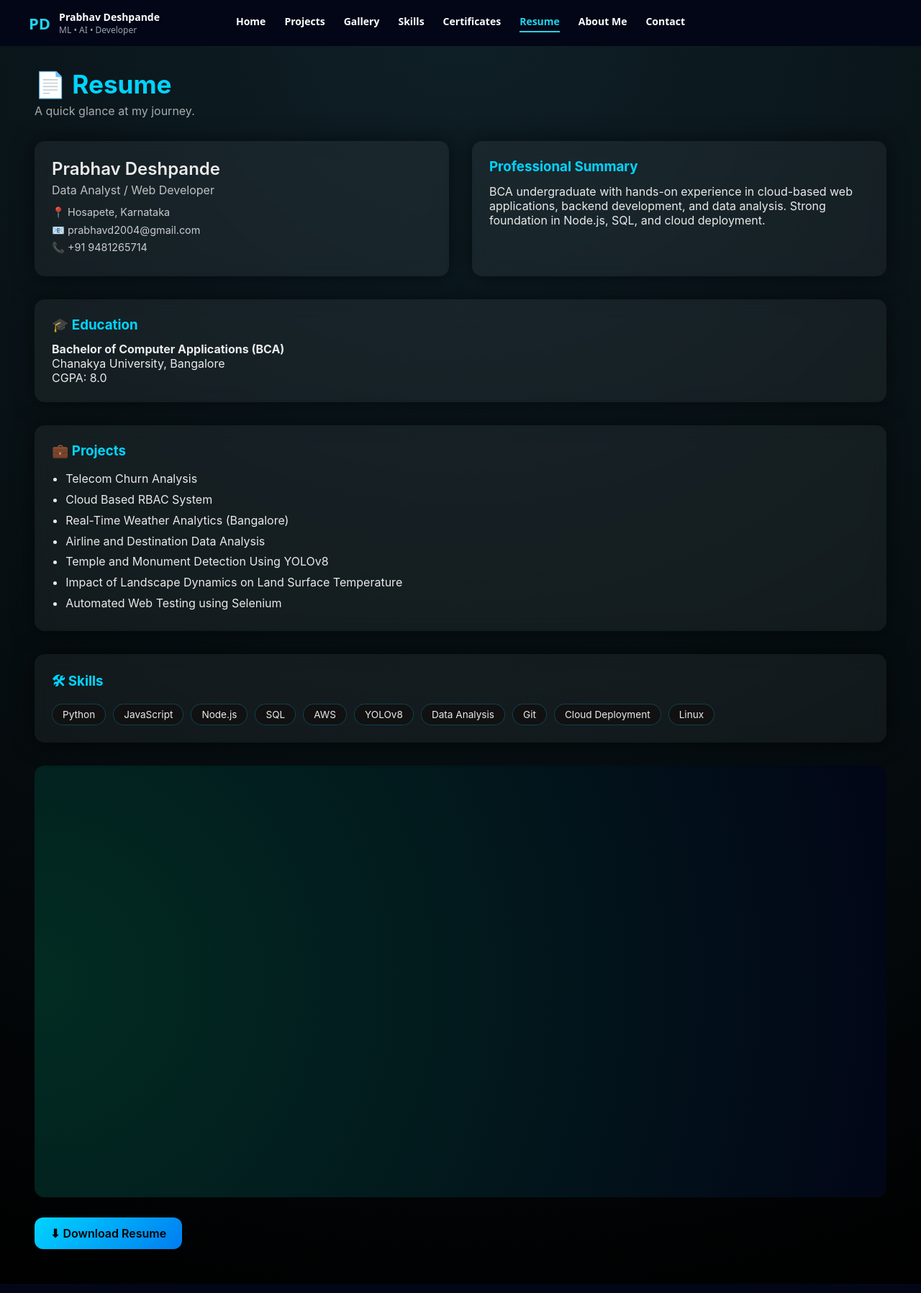
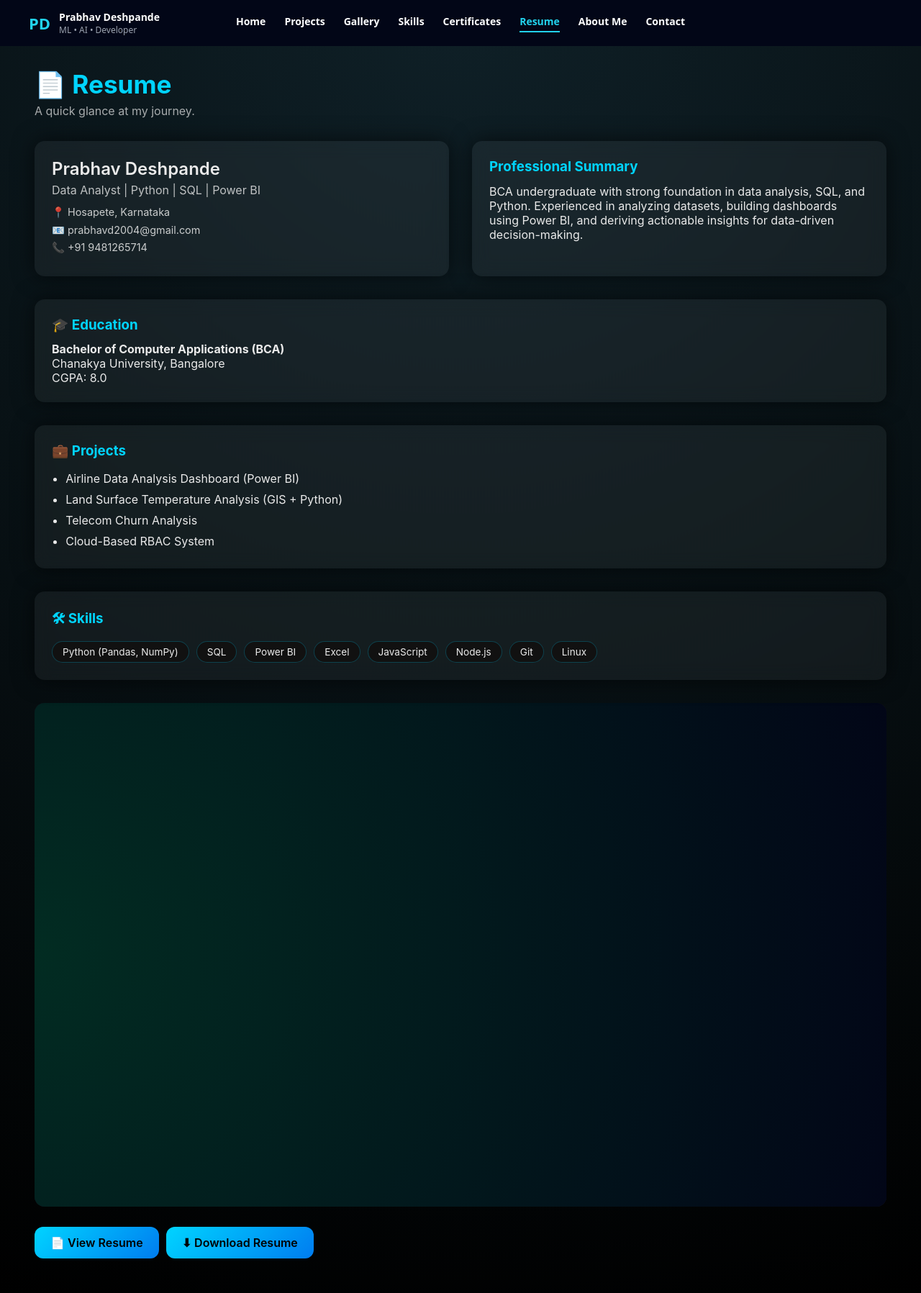
Before and after one commit to prabhavdeshpande89-hue/prabhav-portfolio, a React (Vite) app: page /prabhav-portfolio/resume in a window 1280 px wide. Shown: the whole page at 72% size. Built offline with nearby package versions, Linux system fonts and the light colour scheme.

Commit message:
Final fix: resume from public folder

```diff
--- a/src/components/Resume.jsx
+++ b/src/components/Resume.jsx
@@ -1,5 +1,3 @@
-import resumePDF from "../assets/Prabhav_Deshpande_Resume_V2.pdf";
-
 export default function Resume() {
   const styles = {
     page: {
@@ -53,7 +51,7 @@ export default function Resume() {
 
     pdf: {
       width: "100%",
-      height: "600px",
+      height: "700px",
       borderRadius: "14px",
       background: "#222",
       border: "none",
@@ -68,8 +66,13 @@ export default function Resume() {
       borderRadius: "12px",
       fontWeight: "600",
       textDecoration: "none",
+      marginRight: "10px",
     },
   };
+
+  // ✅ Works both locally and on GitHub Pages
+  const base = import.meta.env.BASE_URL;
+  const resumePath = `${base}assets/Prabhav_Deshpande_Resume_V2.pdf`;
 
   return (
     <section style={styles.page}>
@@ -83,7 +86,7 @@ export default function Resume() {
       <div style={styles.topGrid}>
         <div style={styles.card}>
           <h2 style={styles.name}>Prabhav Deshpande</h2>
-          <p style={styles.role}>Data Analyst / Web Developer</p>
+          <p style={styles.role}>Data Analyst | Python | SQL | Power BI</p>
           <p style={styles.info}>📍 Hosapete, Karnataka</p>
           <p style={styles.info}>📧 prabhavd2004@gmail.com</p>
           <p style={styles.info}>📞 +91 9481265714</p>
@@ -92,9 +95,9 @@ export default function Resume() {
         <div style={styles.card}>
           <h3 style={styles.sectionTitle}>Professional Summary</h3>
           <p>
-            BCA undergraduate with hands-on experience in cloud-based web
-            applications, backend development, and data analysis. Strong
-            foundation in Node.js, SQL, and cloud deployment.
+            BCA undergraduate with strong foundation in data analysis, SQL, and Python.
+            Experienced in analyzing datasets, building dashboards using Power BI, and
+            deriving actionable insights for data-driven decision-making.
           </p>
         </div>
       </div>
@@ -111,13 +114,10 @@ export default function Resume() {
       <div style={{ ...styles.card, ...styles.divider }}>
         <h3 style={styles.sectionTitle}>💼 Projects</h3>
         <ul style={styles.list}>
+          <li>Airline Data Analysis Dashboard (Power BI)</li>
+          <li>Land Surface Temperature Analysis (GIS + Python)</li>
           <li>Telecom Churn Analysis</li>
-          <li>Cloud Based RBAC System</li>
-          <li>Real-Time Weather Analytics (Bangalore)</li>
-          <li>Airline and Destination Data Analysis</li>
-          <li>Temple and Monument Detection Using YOLOv8</li>
-          <li>Impact of Landscape Dynamics on Land Surface Temperature</li>
-          <li>Automated Web Testing using Selenium</li>
+          <li>Cloud-Based RBAC System</li>
         </ul>
       </div>
 
@@ -126,9 +126,14 @@ export default function Resume() {
         <h3 style={styles.sectionTitle}>🛠 Skills</h3>
         <div style={styles.skillsWrap}>
           {[
-            "Python", "JavaScript", "Node.js", "SQL",
-            "AWS", "YOLOv8", "Data Analysis", "Git",
-            "Cloud Deployment", "Linux",
+            "Python (Pandas, NumPy)",
+            "SQL",
+            "Power BI",
+            "Excel",
+            "JavaScript",
+            "Node.js",
+            "Git",
+            "Linux",
           ].map(skill => (
             <span key={skill} style={styles.skill}>{skill}</span>
           ))}
@@ -137,11 +142,20 @@ export default function Resume() {
 
       {/* Resume PDF + Download */}
       <div style={styles.pdfWrapper}>
-  <iframe src={resumePDF} title="Resume PDF" style={styles.pdf} />
-  <a href={resumePDF} download style={styles.download}>
-    ⬇ Download Resume
-  </a>
-</div>
+        <iframe
+          src={resumePath}
+          title="Resume PDF"
+          style={styles.pdf}
+        />
+
+        <a href={resumePath} target="_blank" style={styles.download}>
+          📄 View Resume
+        </a>
+
+        <a href={resumePath} download style={styles.download}>
+          ⬇ Download Resume
+        </a>
+      </div>
 
     </section>
   );
```
Also changed, not shown: 1 other file (tests, documents, lock files or other folders).
